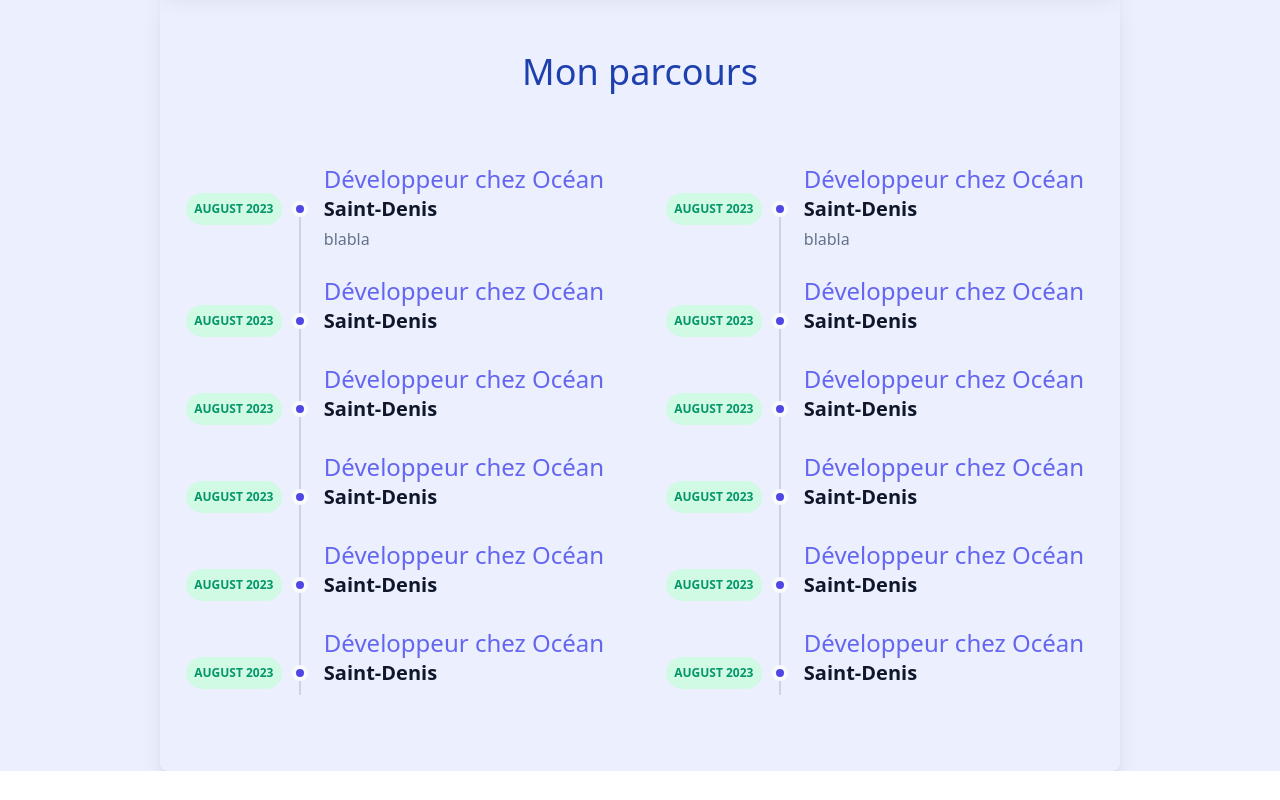
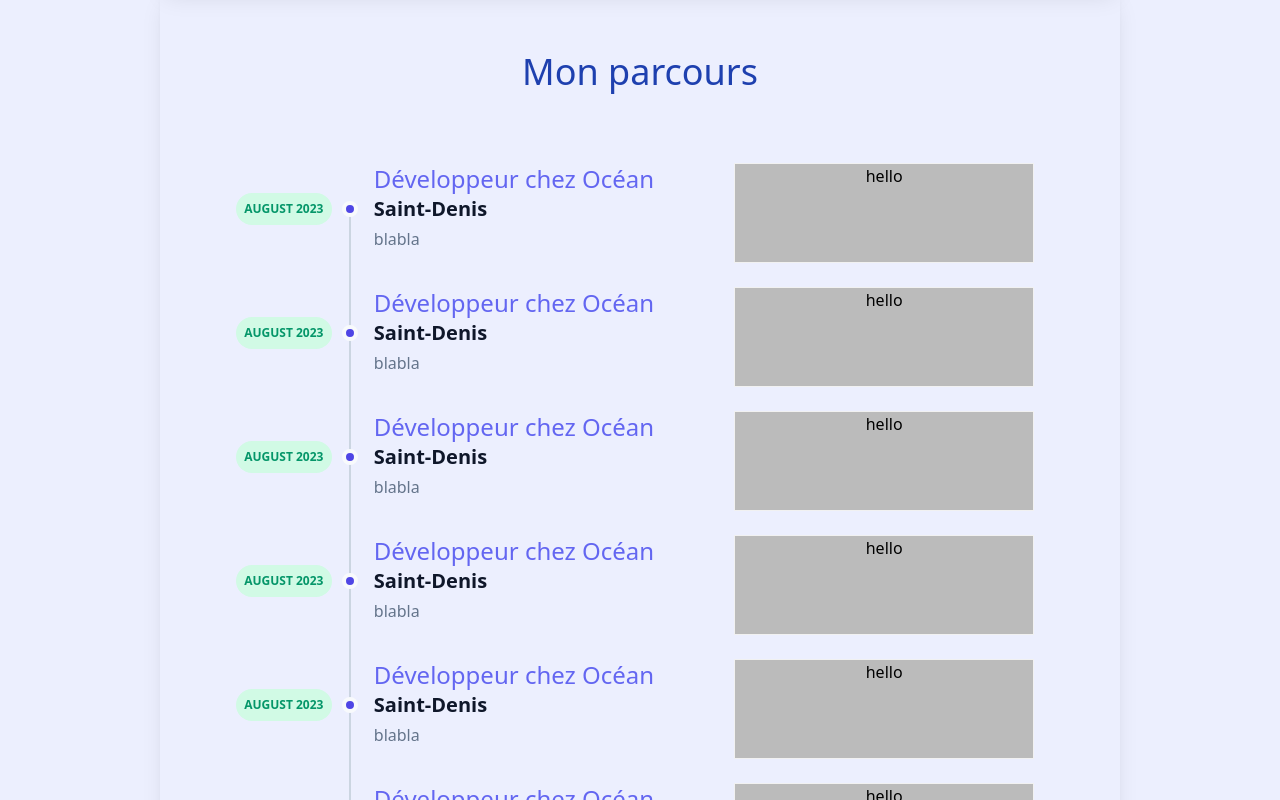
Before and after one commit to Chelmid/portfolio, a React (Vite) app: page / in a window 1280 px wide. Shown: the part 2520-3320 px from the top of the page. Before the commit the page ends 3291 px from the top, so only its background shows below. Built offline with nearby package versions, Linux system fonts and the light colour scheme.

Commit message:
Add animation card

```diff
--- a/package.json
+++ b/package.json
@@ -12,6 +12,7 @@
   },
   "dependencies": {
     "i18next": "^23.4.1",
+    "pnpm": "^8.6.12",
     "react": "^18.2.0",
     "react-dom": "^18.2.0",
     "react-i18next": "^13.0.3",
--- a/src/components/features/Experience.tsx
+++ b/src/components/features/Experience.tsx
@@ -1,12 +1,15 @@
 import { dataExperience } from "../../data/experience";
+import { FlipCard } from "./FlipCard";
 
 export const Experience = () => {
   return (
     <div className="flex justify-center py-10 m-auto">
       <div>
         {dataExperience?.map((item, index) => (
-          <div className="-my-6" key={index}>
-            <div className="relative pl-8 sm:pl-32 py-6 group test">
+          <div
+            className="-my-6 flex flex-wrap experience sm:w-80 md:w-96 xl:w-full"
+            key={index}>
+            <div className="relative pl-8 sm:pl-32 py-6 group xl:mr-20">
               <div className="nameExperience font-caveat font-medium text-2xl text-indigo-500 mb-1 sm:mb-0">
                 {item.parcours.name}
               </div>
@@ -27,6 +30,7 @@ export const Experience = () => {
                 {item.parcours.description}
               </div>
             </div>
+            <FlipCard />
           </div>
         ))}
       </div>
--- /dev/null
+++ b/src/components/features/FlipCard.tsx
@@ -0,0 +1,22 @@
+export const FlipCard = () => {
+  return (
+    <div className="flex justify-center m-auto">
+      <div>
+        <div className="my-6">
+          <div className="flip-card other">
+            <div className="flip-card-inner">
+              <div className="flip-card-front">
+                <p>hello</p>
+              </div>
+              <div className="flip-card-back">
+                <h1>John Doe</h1>
+                <p>Architect & Engineer</p>
+                <p>We love that guy</p>
+              </div>
+            </div>
+          </div>
+        </div>
+      </div>
+    </div>
+  );
+};
--- a/src/components/sections/Body.tsx
+++ b/src/components/sections/Body.tsx
@@ -22,7 +22,6 @@ export const Body = () => {
       <Section title="Mon parcours">
         <div className="flex">
           <Experience />
-          <Experience />
         </div>
       </Section>
     </>
--- a/src/data/experience.ts
+++ b/src/data/experience.ts
@@ -12,7 +12,7 @@ export const dataExperience = [
         date: "August 2023",
         name: "Développeur chez Océan",
         city: "Saint-Denis",
-        description: "",
+        description: "blabla",
       },
     },
     {
@@ -20,7 +20,7 @@ export const dataExperience = [
         date: "August 2023",
         name: "Développeur chez Océan",
         city: "Saint-Denis",
-        description: "",
+        description: "blabla",
       },
     },
     {
@@ -28,7 +28,7 @@ export const dataExperience = [
         date: "August 2023",
         name: "Développeur chez Océan",
         city: "Saint-Denis",
-        description: "",
+        description: "blabla",
       },
     },
     {
@@ -36,7 +36,7 @@ export const dataExperience = [
         date: "August 2023",
         name: "Développeur chez Océan",
         city: "Saint-Denis",
-        description: "",
+        description: "blabla",
       },
     },
     {
@@ -44,7 +44,7 @@ export const dataExperience = [
         date: "August 2023",
         name: "Développeur chez Océan",
         city: "Saint-Denis",
-        description: "",
+        description: "blabla",
       },
     },
   ];
--- a/src/index.css
+++ b/src/index.css
@@ -93,3 +93,56 @@
         }
     }
 }
+
+.experience:hover {
+    .flip-card-inner {
+        transform: rotateY(180deg);
+    }
+}
+
+.flip-card {
+    background-color: transparent;
+    width: 300px;
+    height: 100px;
+    border: 1px solid #f1f1f1;
+    perspective: 1000px;
+    /* Remove this if you don't want the 3D effect */
+}
+
+/* This container is needed to position the front and back side */
+.flip-card-inner {
+    position: relative;
+    width: 100%;
+    height: 100%;
+    text-align: center;
+    transition: transform 0.7s;
+    transform-style: preserve-3d;
+}
+
+/* Do an horizontal flip when you move the mouse over the flip box container */
+.flip-card:hover .flip-card-inner {
+    transform: rotateY(180deg);
+}
+
+/* Position the front and back side */
+.flip-card-front, .flip-card-back {
+    position: absolute;
+    width: 100%;
+    height: 100%;
+    -webkit-backface-visibility: hidden;
+    /* Safari */
+    backface-visibility: hidden;
+}
+
+/* Style the front side (fallback if image is missing) */
+.flip-card-front {
+    background-color: #bbb;
+    color: black;
+}
+
+/* Style the back side */
+.flip-card-back {
+    background-color: dodgerblue;
+    color: white;
+    transform: rotateY(180deg);
+}
```
Also changed, not shown: 1 other file (tests, documents, lock files or other folders).
